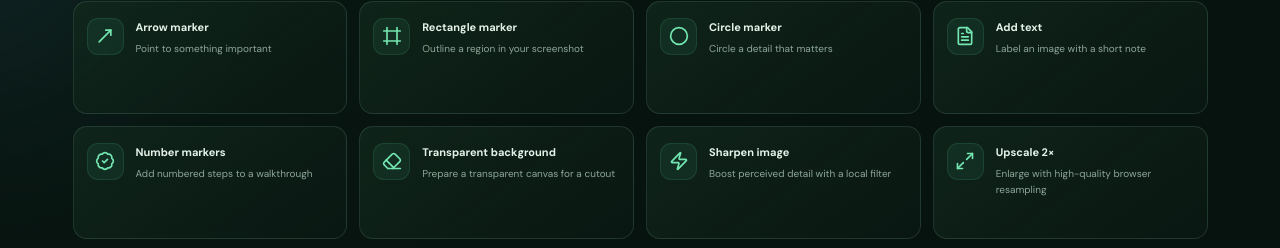
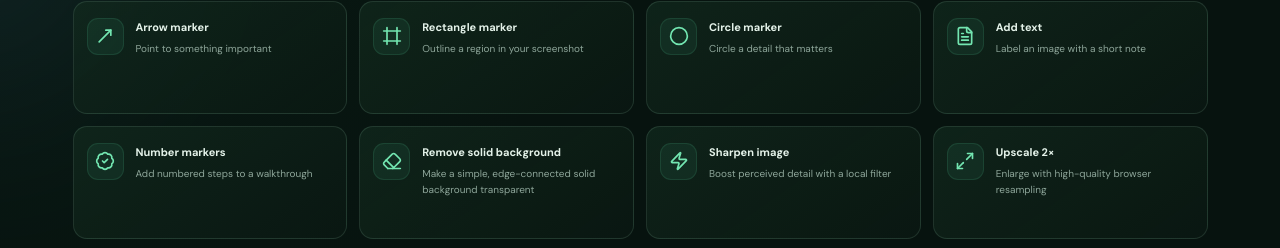
Before and after one commit to avada-kedavra62442/FreeImage, a React (Vite) app: page / in a window 1280 px wide. Shown: the part 1487-1735 px from the top of the page. Built offline with nearby package versions, Linux system fonts and the light colour scheme.

Commit message:
Fix PWA manifest and add local solid-background removal

```diff
--- a/src/App.jsx
+++ b/src/App.jsx
@@ -25,7 +25,7 @@ const groups = [
     ['circle','Circle marker','Circle a detail that matters',Circle],
     ['text','Add text','Label an image with a short note',FileText],
     ['number','Number markers','Add numbered steps to a walkthrough',BadgeCheck],
-    ['background','Transparent background','Prepare a transparent canvas for a cutout',Eraser],
+    ['background','Remove solid background','Make a simple, edge-connected solid background transparent',Eraser],
     ['sharpen','Sharpen image','Boost perceived detail with a local filter',Zap],
     ['upscale','Upscale 2×','Enlarge with high-quality browser resampling',Maximize2],
   ]},
@@ -117,6 +117,22 @@ export default function App() {
     if(active==='sharpen') ctx.filter='contrast(118%) saturate(108%)';
     ctx.drawImage(source,sx,sy,sw,sh,0,0,w,h);
     ctx.filter='none';
+    if(active==='background'){
+      const imageData=ctx.getImageData(0,0,w,h), data=imageData.data;
+      const seed=[data[0],data[1],data[2]], tolerance=58;
+      const visited=new Uint8Array(w*h), stack=[];
+      for(let x=0;x<w;x++){stack.push(x);stack.push((h-1)*w+x);}
+      for(let y=1;y<h-1;y++){stack.push(y*w);stack.push(y*w+w-1);}
+      while(stack.length){
+        const p=stack.pop(); if(p<0||p>=w*h||visited[p])continue; visited[p]=1;
+        const i=p*4, dr=data[i]-seed[0], dg=data[i+1]-seed[1], db=data[i+2]-seed[2];
+        if(Math.sqrt(dr*dr+dg*dg+db*db)>tolerance)continue;
+        data[i+3]=0;
+        const x=p%w,y=(p/w)|0;
+        if(x>0)stack.push(p-1);if(x<w-1)stack.push(p+1);if(y>0)stack.push(p-w);if(y<h-1)stack.push(p+w);
+      }
+      ctx.putImageData(imageData,0,0);
+    }
     if(active==='rounded'||active==='background') ctx.restore();
     if(active==='borders'){const b=Math.max(0,+settings.border||0);const out=document.createElement('canvas');out.width=w+b*2;out.height=h+b*2;const o=out.getContext('2d');o.fillStyle=settings.color;o.fillRect(0,0,out.width,out.height);o.drawImage(c,b,b);return out;}
     if(active==='pixelate'||active==='blur'){
@@ -124,7 +140,7 @@ export default function App() {
       if(active==='pixelate'){const tiny=document.createElement('canvas');tiny.width=Math.max(1,Math.round(area.w/settings.pixel));tiny.height=Math.max(1,Math.round(area.h/settings.pixel));tiny.getContext('2d').drawImage(c,area.x,area.y,area.w,area.h,0,0,tiny.width,tiny.height);ctx.imageSmoothingEnabled=false;ctx.drawImage(tiny,0,0,tiny.width,tiny.height,area.x,area.y,area.w,area.h);ctx.imageSmoothingEnabled=true;}
       else {const patch=document.createElement('canvas');patch.width=area.w;patch.height=area.h;patch.getContext('2d').filter='blur('+settings.blur+'px)';patch.getContext('2d').drawImage(c,area.x,area.y,area.w,area.h,0,0,area.w,area.h);ctx.drawImage(patch,area.x,area.y);}
     }
-    if(markups.length){const scaleX=w/(source.naturalWidth||w),scaleY=h/(source.naturalHeight||h);markups.forEach(m=>{const x=m.x*w,y=m.y*h,mw=m.w*w,mh=m.h*h;ctx.strokeStyle=m.color;ctx.fillStyle=m.color;ctx.lineWidth=Math.max(3,w/300);if(m.type==='rectangle')ctx.strokeRect(x,y,mw,mh);if(m.type==='circle'){ctx.beginPath();ctx.ellipse(x+mw/2,y+mh/2,mw/2,mh/2,0,0,Math.PI*2);ctx.stroke();}if(m.type==='highlight'){ctx.globalAlpha=.25;ctx.fillRect(x,y,mw,mh);ctx.globalAlpha=1;}if(m.type==='arrow'){ctx.beginPath();ctx.moveTo(x,y);ctx.lineTo(x+mw,y+mh);ctx.stroke();ctx.beginPath();ctx.moveTo(x+mw,y+mh);ctx.lineTo(x+mw-12,y+mh-3);ctx.lineTo(x+mw-3,y+mh-12);ctx.closePath();ctx.fill();}if(m.type==='text'||m.type==='number'){ctx.font='bold '+Math.max(20,w/35)+'px sans-serif';ctx.fillText(m.text,x,y);}});}
+    if(markups.length){markups.forEach(m=>{const x=m.x*w,y=m.y*h,mw=m.w*w,mh=m.h*h;ctx.strokeStyle=m.color;ctx.fillStyle=m.color;ctx.lineWidth=Math.max(3,w/300);if(m.type==='rectangle')ctx.strokeRect(x,y,mw,mh);if(m.type==='circle'){ctx.beginPath();ctx.ellipse(x+mw/2,y+mh/2,mw/2,mh/2,0,0,Math.PI*2);ctx.stroke();}if(m.type==='highlight'){ctx.globalAlpha=.25;ctx.fillRect(x,y,mw,mh);ctx.globalAlpha=1;}if(m.type==='arrow'){ctx.beginPath();ctx.moveTo(x,y);ctx.lineTo(x+mw,y+mh);ctx.stroke();ctx.beginPath();ctx.moveTo(x+mw,y+mh);ctx.lineTo(x+mw-12,y+mh-3);ctx.lineTo(x+mw-3,y+mh-12);ctx.closePath();ctx.fill();}if(m.type==='text'||m.type==='number'){ctx.font='bold '+Math.max(20,w/35)+'px sans-serif';ctx.fillText(m.text,x,y);}});}
     return c;
   }
   async function process() {
@@ -197,7 +213,7 @@ export default function App() {
               {active==='pixelate'&&<Field label={'Pixel size · '+settings.pixel+' px'}><input type="range" min="4" max="40" value={settings.pixel} onChange={e=>update('pixel',+e.target.value)}/></Field>}
               {active==='screenshot'&&<><Field label={'Brightness · '+settings.brightness+'%'}><input type="range" min="60" max="150" value={settings.brightness} onChange={e=>update('brightness',+e.target.value)}/></Field><Field label={'Contrast · '+settings.contrast+'%'}><input type="range" min="60" max="180" value={settings.contrast} onChange={e=>update('contrast',+e.target.value)}/></Field></>}
               {isEdit&&<><div className="edit-instructions"><Paintbrush size={17}/><span>Use the add button to place a {active} marker on the image preview. You can add multiple markers.</span></div>{['text','number'].includes(active)&&<Field label={active==='number'?'Marker label':'Text label'}><input value={settings.text} onChange={e=>update('text',e.target.value)} /></Field>}<Field label="Marker color"><input type="color" value={settings.color} onChange={e=>update('color',e.target.value)}/></Field><button className="quick-button" onClick={()=>setMarkups([])}>Clear all markers</button></>}
-              {['upscale','sharpen','remove-metadata','image-pdf','background'].includes(active)&&<div className="tool-explainer"><Sparkles size={18}/><span>{active==='upscale'?'Doubles the pixel dimensions using browser resampling; this is not generative AI upscaling.':active==='sharpen'?'Applies a local contrast enhancement to make edges appear crisper.':active==='remove-metadata'?'Re-encodes the image through canvas, removing EXIF and other embedded metadata.':active==='image-pdf'?'Creates a single-page PDF sized to your image.': 'Creates a transparent PNG canvas from the uploaded image; it does not automatically detect or remove the subject background.'}</span></div>}
+              {['upscale','sharpen','remove-metadata','image-pdf','background'].includes(active)&&<div className="tool-explainer"><Sparkles size={18}/><span>{active==='upscale'?'Doubles the pixel dimensions using browser resampling; this is not generative AI upscaling.':active==='sharpen'?'Applies a local contrast enhancement to make edges appear crisper.':active==='remove-metadata'?'Re-encodes the image through canvas, removing EXIF and other embedded metadata.':active==='image-pdf'?'Creates a single-page PDF sized to your image.': 'Makes a similarly coloured background connected to the image edges transparent. Best for plain, solid backgrounds; inspect the result before downloading.'}</span></div>}
               <button className="process-button" disabled={busy} onClick={process}>{busy?<span className="spinner"/>:isEdit?<Plus size={18}/>:<WandSparkles size={18}/>} {busy?'Processing…':isEdit?'Add marker to preview':'Process image'} <ArrowRight size={17}/></button>
             </div>}
           </div>
```
Also changed, not shown: public/manifest.webmanifest, 1 other file (tests, documents, lock files or other folders).
